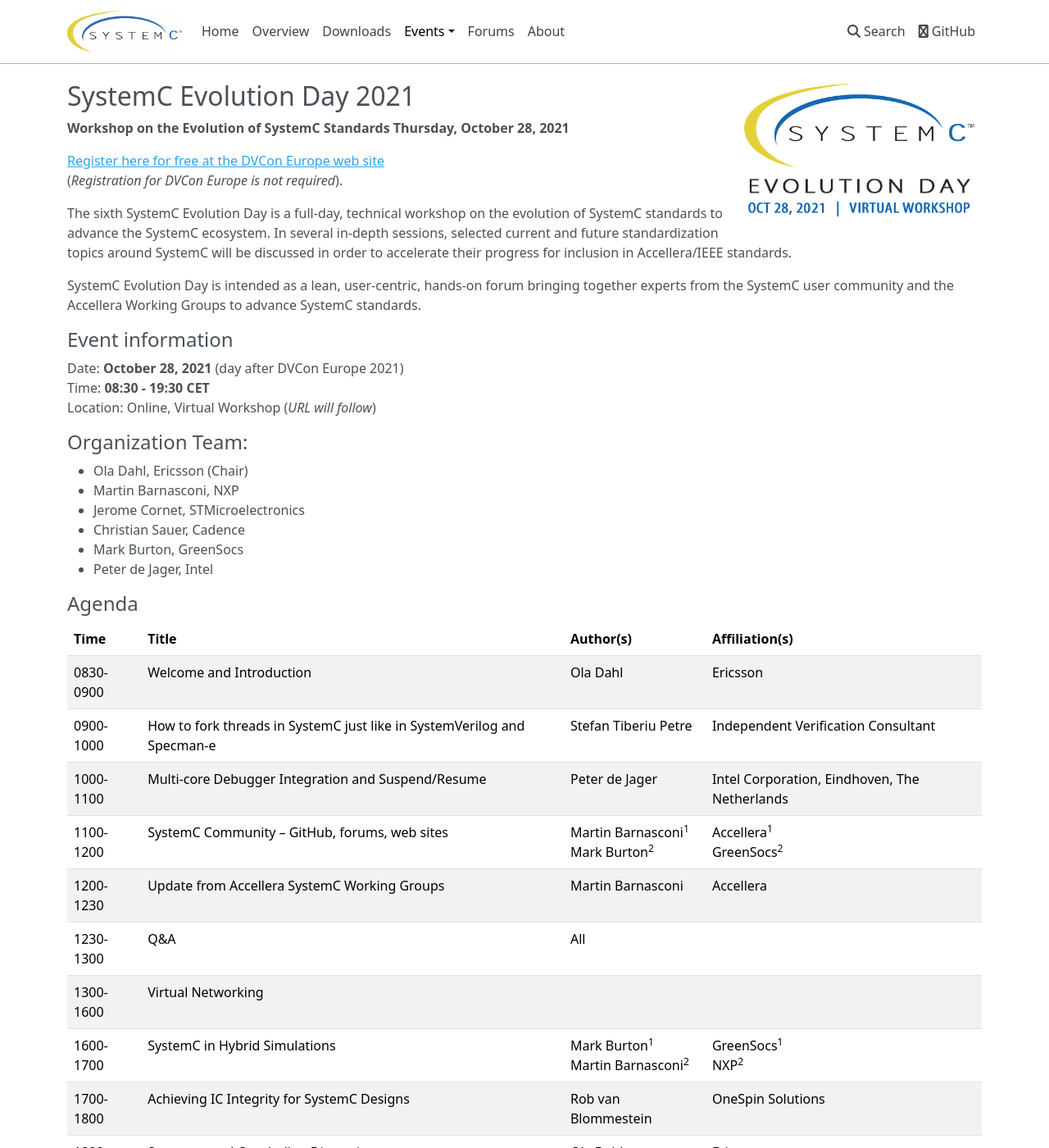
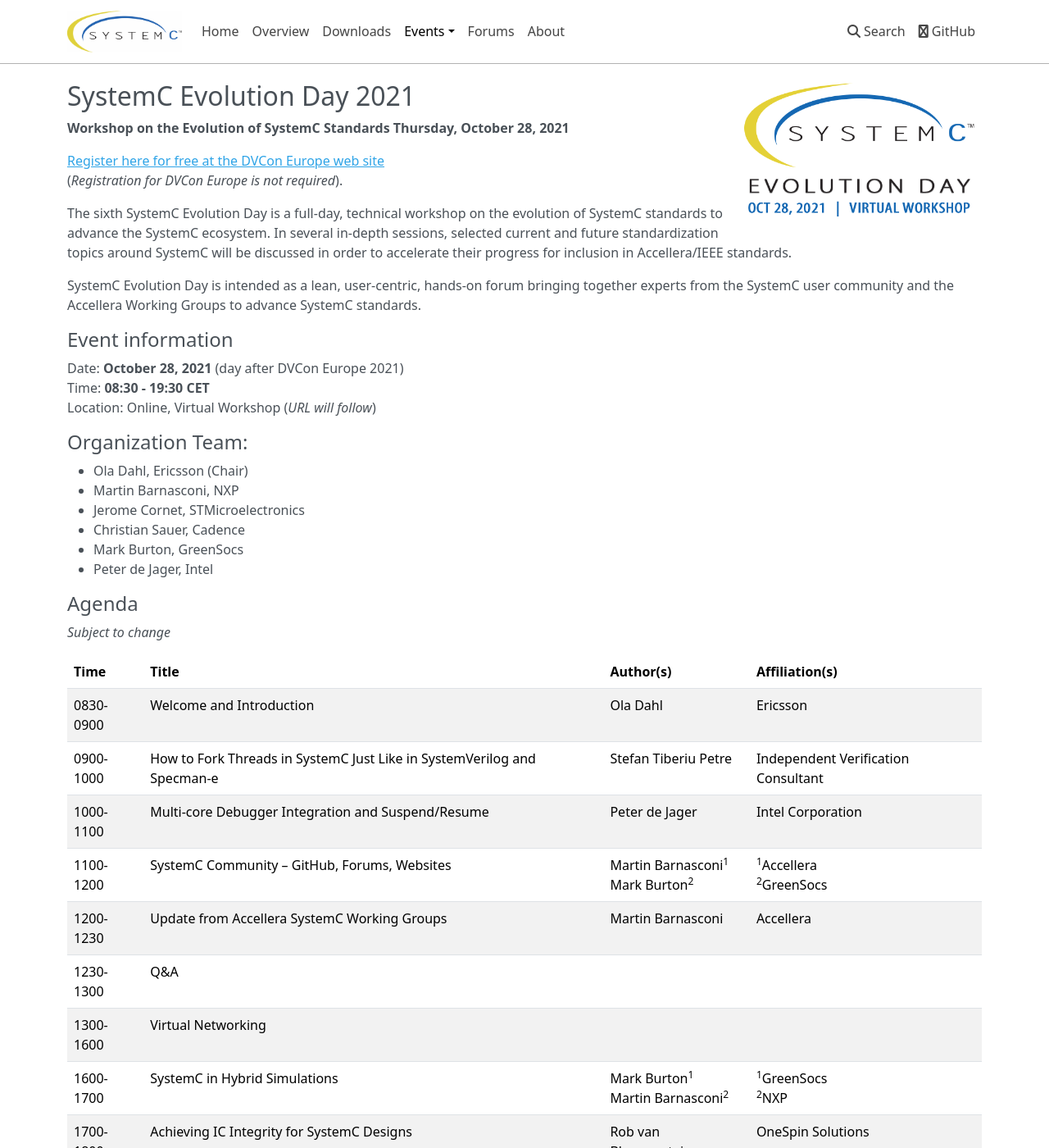
Before and after one commit to accellera-official/systemc.org, an MkDocs documentation site: the page built from docs/events/sced2021.md, in a window 1280 px wide and 1400 px high. Shown: the whole window at 82% size. Built offline with MkDocs 1.6.1, drawn with Linux system fonts in a browser that asks for light colours; nearby versions of some CDN libraries.

Commit message:
update sced page, disclaimer added, agenda cleanup

```diff
--- a/docs/events/sced2021.md
+++ b/docs/events/sced2021.md
@@ -28,18 +28,20 @@
 
 ## Agenda
 
-|Time |Title | Author(s) |Affiliation(s)|
+*Subject to change*
+
+|Time | Title | Author(s) | Affiliation(s) |
 | ----------- | ----------- | ----------- | ----------- |
-|0830-0900 | Welcome and Introduction | Ola Dahl |Ericsson|
-|0900-1000 | How to fork threads in SystemC just like in SystemVerilog and Specman-e | Stefan Tiberiu Petre	| Independent Verification Consultant |
-|1000-1100 | Multi-core Debugger Integration and Suspend/Resume | Peter de Jager | Intel Corporation, Eindhoven, The Netherlands|
-|1100-1200 | SystemC Community – GitHub, forums, web sites | Martin Barnasconi<sup>1</sup><br> Mark Burton<sup>2</sup> | Accellera<sup>1</sup><br> GreenSocs<sup>2</sup> |
-|1200-1230 | Update from Accellera SystemC Working Groups | Martin Barnasconi |Accellera|
-|1230-1300 | Q&A | All
-|1300-1600 | Virtual Networking	|||
-|1600-1700 | SystemC in Hybrid Simulations | Mark Burton<sup>1</sup><br> Martin Barnasconi<sup>2</sup> | GreenSocs<sup>1</sup><br> NXP<sup>2</sup>|
+|0830-0900 | Welcome and Introduction | Ola Dahl | Ericsson |
+|0900-1000 | How to Fork Threads in SystemC Just Like in SystemVerilog and Specman-e | Stefan Tiberiu Petre	| Independent Verification Consultant |
+|1000-1100 | Multi-core Debugger Integration and Suspend/Resume | Peter de Jager | Intel Corporation |
+|1100-1200 | SystemC Community – GitHub, Forums, Websites | Martin Barnasconi<sup>1</sup><br> Mark Burton<sup>2</sup> | <sup>1</sup>Accellera<br> <sup>2</sup>GreenSocs |
+|1200-1230 | Update from Accellera SystemC Working Groups | Martin Barnasconi | Accellera |
+|1230-1300 | Q&A |
+|1300-1600 | Virtual Networking |
+|1600-1700 | SystemC in Hybrid Simulations | Mark Burton<sup>1</sup><br> Martin Barnasconi<sup>2</sup> | <sup>1</sup>GreenSocs<br><sup>2</sup>NXP |
 |1700-1800 | Achieving IC Integrity for SystemC Designs | Rob van Blommestein | OneSpin Solutions |
-|1800-1830 | Summary and Concluding Discussion | Ola Dahl | Ericsson
+|1800-1830 | Summary and Concluding Discussion | Ola Dahl | Ericsson |
 
 
 ## Read more!
```
